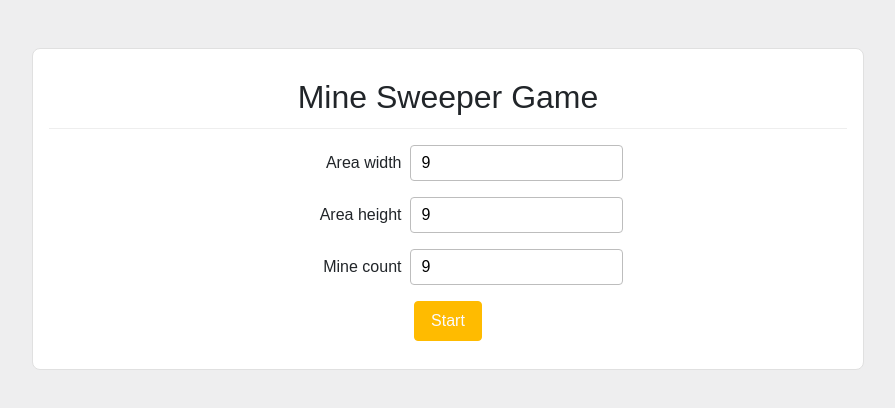
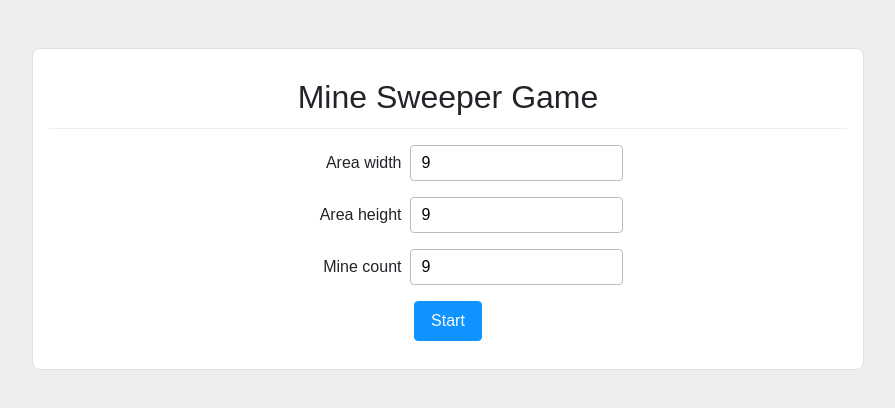
Before and after one commit to abomb4/MineSweeper2, a React (Create React App) app: page / in a window 1280 px wide. Shown: the top 408 px of the page, without its empty margins (192-1087 px from the left). Built offline with nearby package versions, Linux system fonts and the light colour scheme.

Commit message:
Button in main menu should be 'primary' type

```diff
--- a/src/component/routes/MineSweeper2.tsx
+++ b/src/component/routes/MineSweeper2.tsx
@@ -88,7 +88,7 @@ class MainMenu extends React.Component<MainMenuProps> {
           <Input label="Mine count" inputProps={{ type: 'number', value: props.gameSettings.mineCount, onChange: this.onMineCountChanged }} />
         </div>
         <div className="ms-main-menu-item start">
-          <Button type="warning" onClick={props.onGameStart}>Start</Button>
+          <Button type="primary" onClick={props.onGameStart}>Start</Button>
         </div>
       </div>
     );
```
